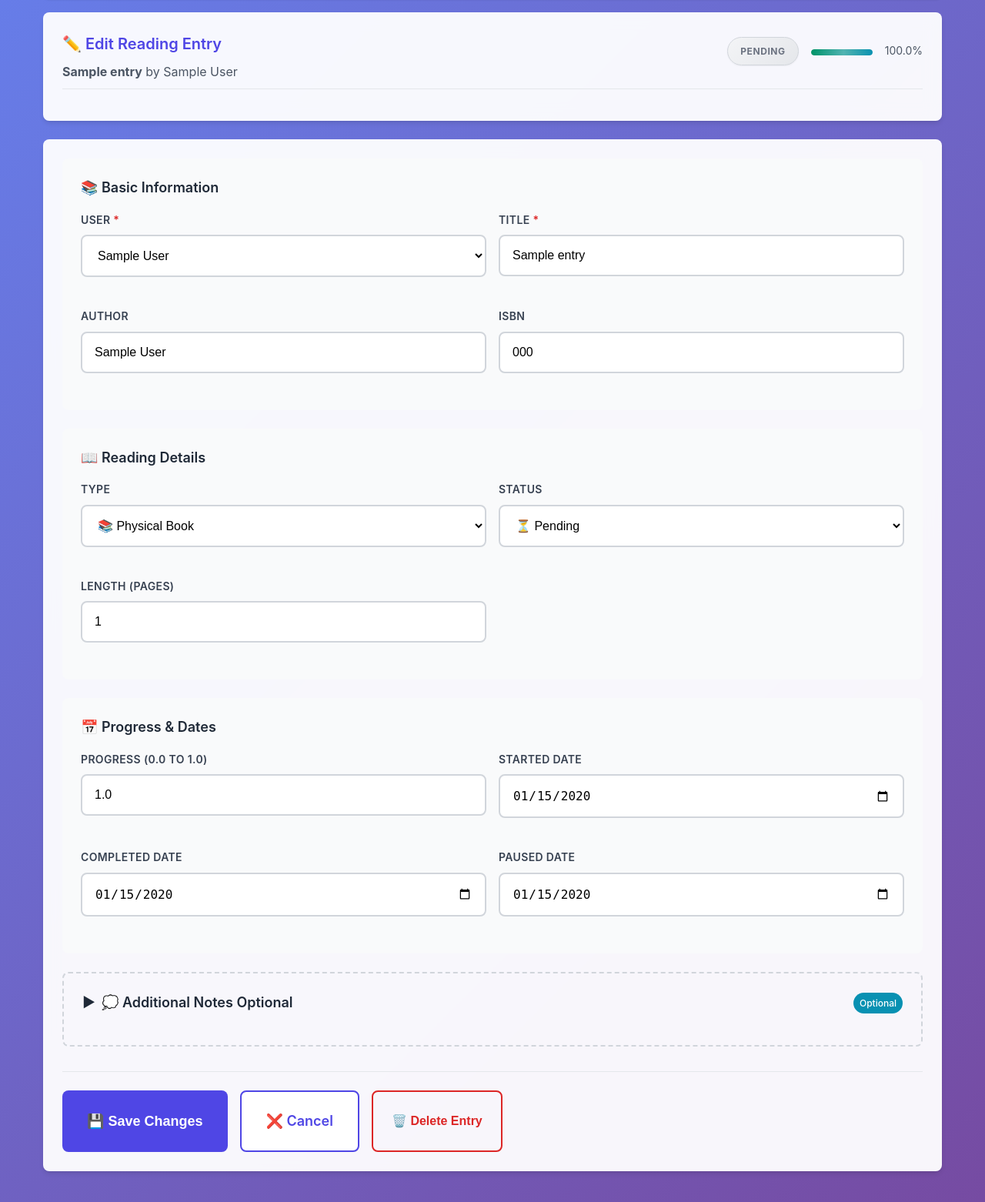
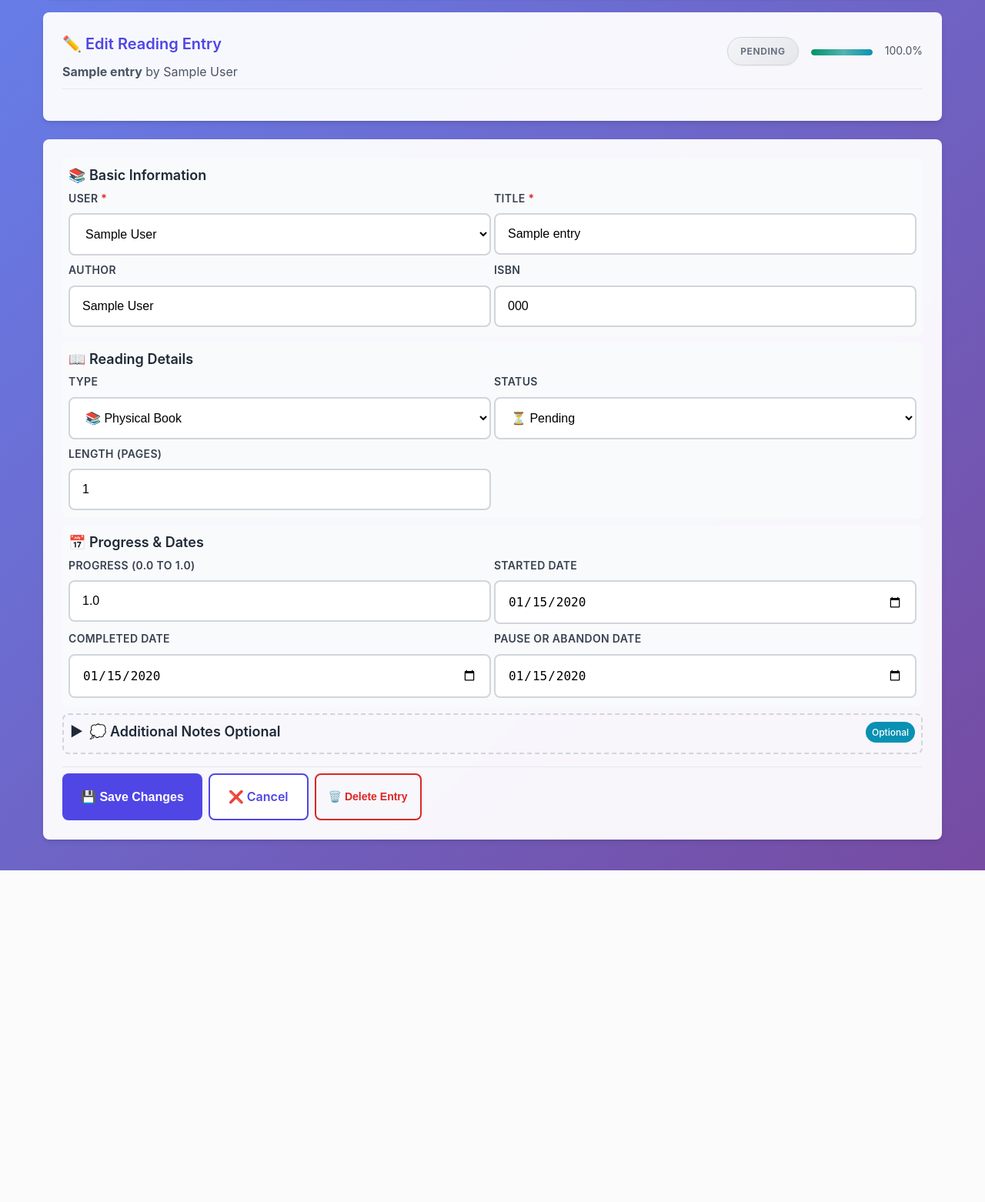
Before and after one commit to dkuehlwein/progress_tracker, a FastAPI app: page /web/reading/edit/1 in a window 1280 px wide. Shown: the part 70-1632 px from the top of the page at 77% size. After the commit the page ends 1201 px from the top, so only its background shows below. Run offline with FastAPI, Linux system fonts and the light colour scheme; tables that the repository leaves empty hold one stand-in row (values such as "Sample post").

Commit message:
Refactor form styles for consistency and improve button sizes; update labels for clarity in reading entry forms

```diff
--- a/main_app/web/static/styles.css
+++ b/main_app/web/static/styles.css
@@ -207,15 +207,15 @@ body {
 .form-section {
     background: var(--gray-50);
     border-radius: var(--radius-lg);
-    padding: var(--spacing-lg);
-    margin-bottom: var(--spacing-lg);
+    padding: var(--spacing-sm);
+    margin-bottom: var(--spacing-sm);
 }
 
 .form-section-title {
     font-size: var(--font-lg);
     font-weight: 600;
     color: var(--gray-800);
-    margin-bottom: var(--spacing-md);
+    margin-bottom: var(--spacing-xs);
     display: flex;
     align-items: center;
     gap: var(--spacing-sm);
@@ -229,11 +229,11 @@ body {
 .form-grid {
     display: grid;
     grid-template-columns: 1fr 1fr;
-    gap: var(--spacing-md);
+    gap: var(--spacing-xs);
 }
 
 .form-group {
-    margin-bottom: var(--spacing-lg);
+    margin-bottom: var(--spacing-xs);
 }
 
 .form-group.full-width {
@@ -1387,8 +1387,8 @@ body {
 /* Form Actions */
 .form-actions {
     display: flex;
-    gap: var(--spacing-md);
-    padding-top: var(--spacing-lg);
+    gap: var(--spacing-sm);
+    padding-top: var(--spacing-sm);
     border-top: 1px solid var(--gray-200);
-    margin-top: var(--spacing-xl);
+    margin-top: var(--spacing-md);
 }
--- a/main_app/web/templates/edit_reading.html
+++ b/main_app/web/templates/edit_reading.html
@@ -30,13 +30,13 @@
         {% include "reading_form_partial.html" %}
 
         <div class="form-actions">
-            <button type="submit" class="btn btn-primary btn-lg" id="saveBtn">
+            <button type="submit" class="btn btn-primary" id="saveBtn">
                 💾 Save Changes
             </button>
-            <a href="/web/reading" class="btn btn-secondary btn-lg">
+            <a href="/web/reading" class="btn btn-secondary">
                 ❌ Cancel
             </a>
-            <button type="button" class="btn btn-delete" onclick="confirmDelete()">
+            <button type="button" class="btn btn-delete btn-sm" onclick="confirmDelete()">
                 🗑️ Delete Entry
             </button>
         </div>
--- a/main_app/web/templates/reading_form_partial.html
+++ b/main_app/web/templates/reading_form_partial.html
@@ -98,7 +98,7 @@
         </div>
 
         <div class="form-group">
-            <label for="paused_date" class="form-label">Paused Date</label>
+            <label for="paused_date" class="form-label">Pause or Abandon Date</label>
             <input type="date" name="paused_date" id="paused_date" class="form-input"
                    value="{% if entry and entry.paused_date %}{{ entry.paused_date.strftime('%Y-%m-%d') }}{% endif %}">
         </div>
@@ -118,7 +118,7 @@
         </div>
 
         <div class="form-group">
-            <label for="pause_reason" class="form-label">Pause Reason</label>
+            <label for="pause_reason" class="form-label">Paused or Abandon Reason</label>
             <input type="text" name="pause_reason" id="pause_reason" class="form-input"
                    placeholder="too scary for Simon"
                    value="{{ entry.pause_reason if entry and entry.pause_reason else '' }}">
```
Also changed, not shown: mcp_bridge/server.py (+5 -5 lines).
